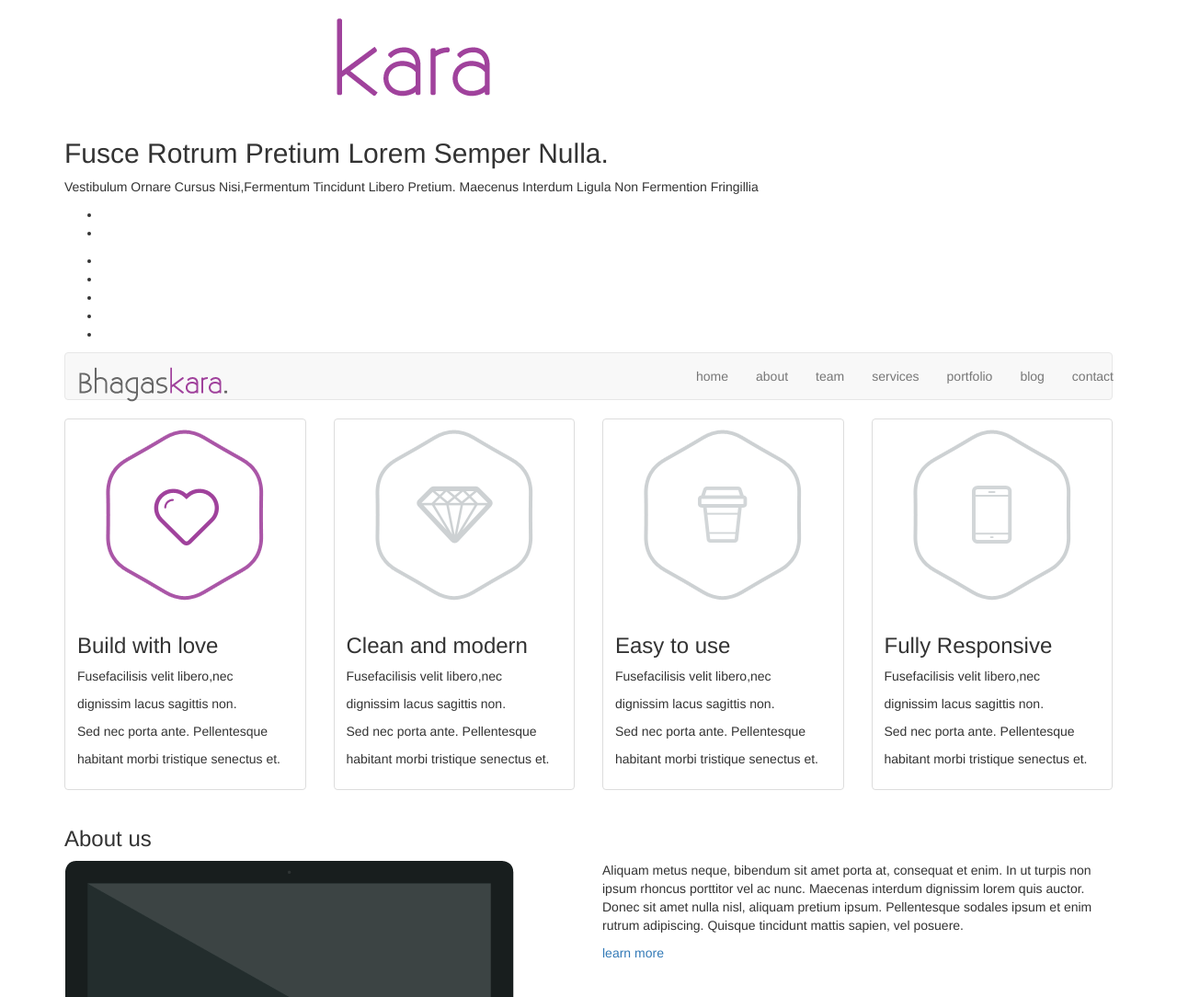
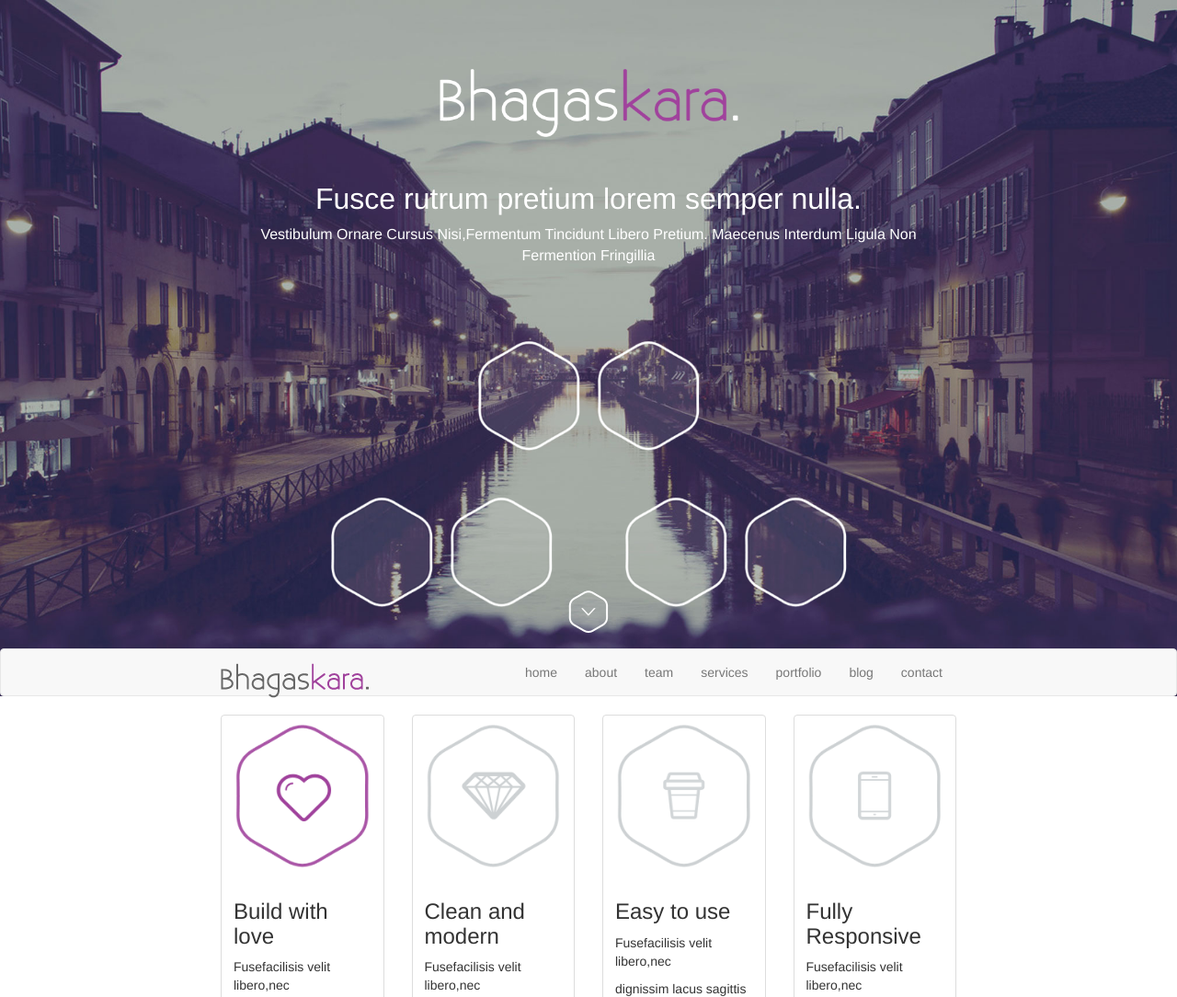
Before and after one commit to vipoolchaudhari/bhagaskara, a plain HTML site: page index.html in a window 1280 px wide. Shown: the top 1084 px of the page at 92% size. Drawn offline with nearby package versions, Linux system fonts and the light colour scheme.

Commit message:
nav css added

```diff
--- a/index.html
+++ b/index.html
@@ -10,6 +10,7 @@
 
     <!-- Bootstrap -->
     <link href="css/bootstrap.min.css" rel="stylesheet">
+    <link rel="stylesheet" type="text/css" href="css/style.css">
 
     <!-- HTML5 shim and Respond.js for IE8 support of HTML5 elements and media queries -->
     <!-- WARNING: Respond.js doesn't work if you view the page via file:// -->
@@ -19,14 +20,14 @@
     <![endif]-->
   </head>
   <body>
-    <header>
+    <header class="background">
       <div class="container">
         <section class="head">
           <h1>
             <a href="#fixme" title="bhagaskara logo"><img src="images/logo.png" alt="bhagaskara logo"></a>
           </h1>
-          <h2>Fusce Rotrum Pretium Lorem Semper Nulla.</h2>
-          <p>Vestibulum Ornare Cursus Nisi,Fermentum Tincidunt Libero Pretium. Maecenus Interdum Ligula Non Fermention Fringillia</p>
+          <h2 class="light">Fusce rutrum pretium lorem semper nulla.</h2>
+          <p  class="light">Vestibulum Ornare Cursus Nisi,Fermentum Tincidunt Libero Pretium. Maecenus Interdum Ligula Non <span>Fermention Fringillia</span></p>
           <div class="nav-boundary">
             <ul class="nav_row">
               <li class="nav-li">
@@ -52,7 +53,7 @@
 
                 </a>
               </li>
-              <li class="nav-li">
+              <li class="nav-arrow">
                 <a href="#fixme" class="nav-content" title="down-arrow">
 
                 </a>
@@ -70,10 +71,12 @@
             </ul>
           </div>
         </section>
+      </div>
 
         <nav class="navbar navbar-default">
-          <div class="container">
+          <div class="container-fluid">
             <!-- Brand and toggle get grouped for better mobile display -->
+            <div class="container">
             <div class="navbar-header">
               <button type="button" class="navbar-toggle collapsed" data-toggle="collapse" data-target="#bs-example-navbar-collapse-1" aria-expanded="false">
                 <span class="sr-only">Toggle navigation</span>
@@ -98,9 +101,10 @@
                 <li><a href="#fixme"  title="contact">contact</a></li>
               </ul>
             </div><!-- /.navbar-collapse -->
+          </div>
           </div><!-- /.container-fluid -->
         </nav>
-      </div>
+
     </header>
 
     <main>
--- a/sass/1-base/_variables.scss
+++ b/sass/1-base/_variables.scss
@@ -0,0 +1,3 @@
+$primary:#6b6867;
+$secondary:#a14a9c;
+$light:#fff;
--- a/sass/2-layouts/_header.scss
+++ b/sass/2-layouts/_header.scss
@@ -0,0 +1,54 @@
+.background{
+		background:url("../images/bg.jpg") no-repeat;
+		background-size:100%;
+		background-position: top;
+		/* height: 100vh; */
+
+		h1{
+			text-align: center;
+			margin: 75px 0px 50px;
+			a{
+				img{
+					height: 74px;
+					width: 325px;
+				}
+			}
+		}
+
+		h2{
+			text-align: center;
+			font-size: 32px;
+		}
+		p{
+			text-align: center;
+			font-size: 16px;
+			margin-bottom: 12px;
+			span{
+				display: block;
+			}
+		}
+
+		.nav-boundary{
+			margin-top: 75px;
+			.nav_row{
+				display: flex;
+				justify-content: center;
+				list-style: none;
+				padding: 0px;
+				.nav-li{
+					height: 160px;
+					background: url('../images/bha.png') no-repeat;
+					background-size:100% ;
+					width: 130px;
+				}
+			}
+
+			.nav-arrow{
+				height: 60px;
+				background: url('../images/arrow.png') no-repeat;
+				background-size:100% ;
+				width: 60px;
+				align-self: flex-end;
+			}
+		}
+	}
--- a/sass/3-modules/_modules-dir.scss
+++ b/sass/3-modules/_modules-dir.scss
@@ -1,2 +1,3 @@
 /* Module Files*/
 @import "_sections";
+@import "_modules";
--- /dev/null
+++ b/sass/3-modules/_modules.scss
@@ -0,0 +1,15 @@
+.container{
+	width: 830px;
+}
+
+.primary{
+	color: $primary;
+}
+
+.secondary{
+	color: $secondary;
+}
+
+.light{
+	color: $light;
+}
```
Also changed, not shown: css/style.css, 1 other file.
